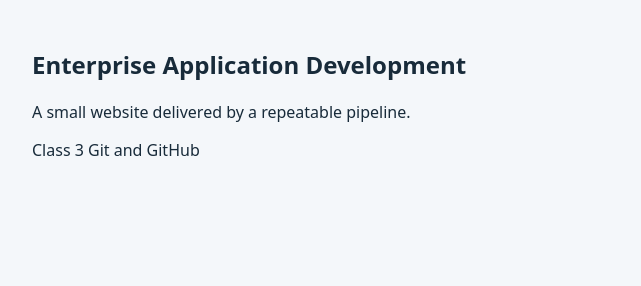
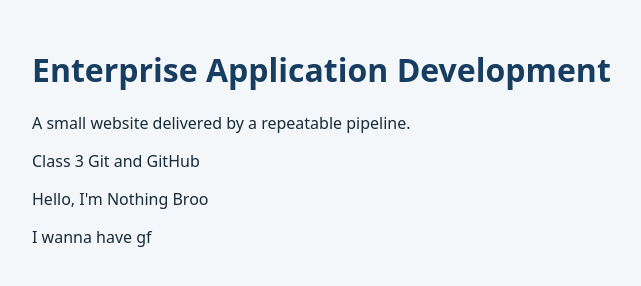
Before and after one commit to AuguAu/lab-git, a plain HTML site: page src/index.html in a window 1280 px wide. Shown: the whole page, without its empty margins (208-849 px from the left). Drawn offline with Linux system fonts and the light colour scheme.

Commit message:
Add some message in index.html

```diff
--- a/src/index.html
+++ b/src/index.html
@@ -8,9 +8,11 @@
 </head>
 <body>
   <main>
-    <h2>Enterprise Application Development</h2>
+    <h1>Enterprise Application Development</h1>
     <p id="message">A small website delivered by a repeatable pipeline.</p>
     <p>Class 3 Git and GitHub</p>
+    <p>Hello, I'm Nothing Broo</p>
+    <p>I wanna have gf</p>
   </main>
 </body>
 </html>
```
